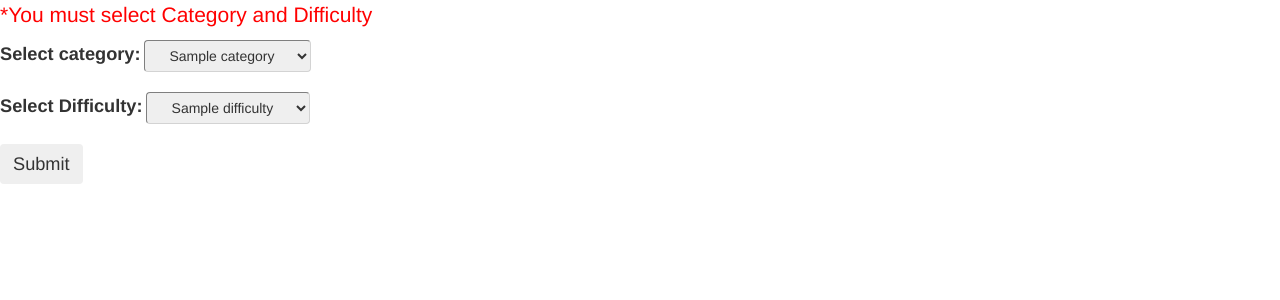
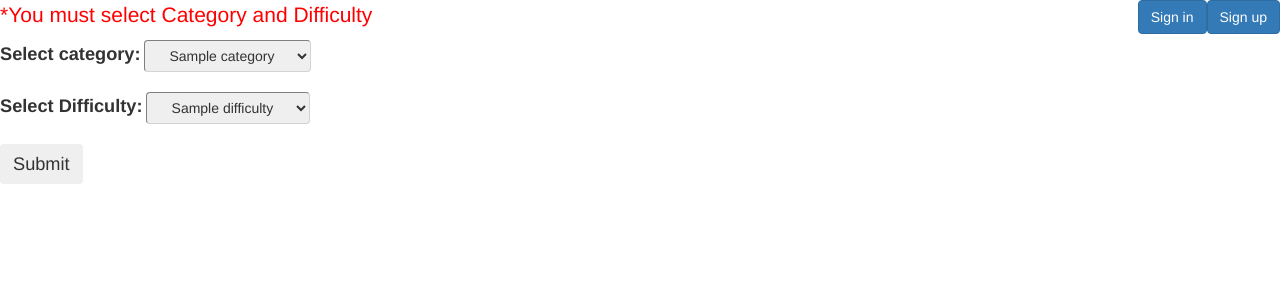
Before and after one commit to Kamelia24/JSExercise, a Node server app: template SameButWithEJS/views/beginning.ejs in a window 1280 px wide. Shown: the top 300 px of the page. Run offline with Node 20, Linux system fonts and the light colour scheme; the template is opened without the code that fills it: most values are stand-ins (such as "Sample title", 1, 10 or a date in 2020).

Commit message:
Update beginning.ejs

```diff
--- a/SameButWithEJS/views/beginning.ejs
+++ b/SameButWithEJS/views/beginning.ejs
@@ -1,9 +1,19 @@
 
 <link href="https://maxcdn.bootstrapcdn.com/bootstrap/3.3.5/css/bootstrap.min.css" rel="stylesheet" integrity="sha256-MfvZlkHCEqatNoGiOXveE8FIwMzZg4W85qfrfIFBfYc= sha512-dTfge/zgoMYpP7QbHy4gWMEGsbsdZeCXz7irItjcC3sPUFtf0kuFbDz/ixG7ArTxmDjLXDmezHubeNikyKGVyQ==" crossorigin="anonymous">
 <link rel="stylesheet" src="./public/mainCSS.css">
-<% if(session){ %>
-   <br> <div id="logOut" class="col-xs-5 col-sm-4 btn btn-primary pull-left " onclick="location.href = '//localhost:3000/logOut'">Log Out</div><br><br>
-    <% } %>
+<div class="header">
+
+  <% if(!session){ %>
+    <div id="sign_up_button" onclick="location.href = '//localhost:3000/register';" class=" btn btn-primary add pull-right" >Sign up</div>
+    <div id="sign_in_button" onclick="location.href = '//localhost:3000/login';" class=" btn btn-primary add  pull-right">Sign in</div>
+
+  <% } %>
+  <% if(session){ %>
+    <div id="profile" class="btn btn-primary pull-right " onclick="location.href = '//localhost:3000/profile'">Profile</div>
+    <div id="logOut" class="btn btn-primary pull-right " onclick="location.href = '//localhost:3000/logOut'">Log Out</div><br><br>
+     <% } %>
+
+</div>
 <p id="er" calss="hide" style="color:red;font-size:1.5em;">*You must select Category and Difficulty</p>
 <form action="/sort" method="POST">
 
```
